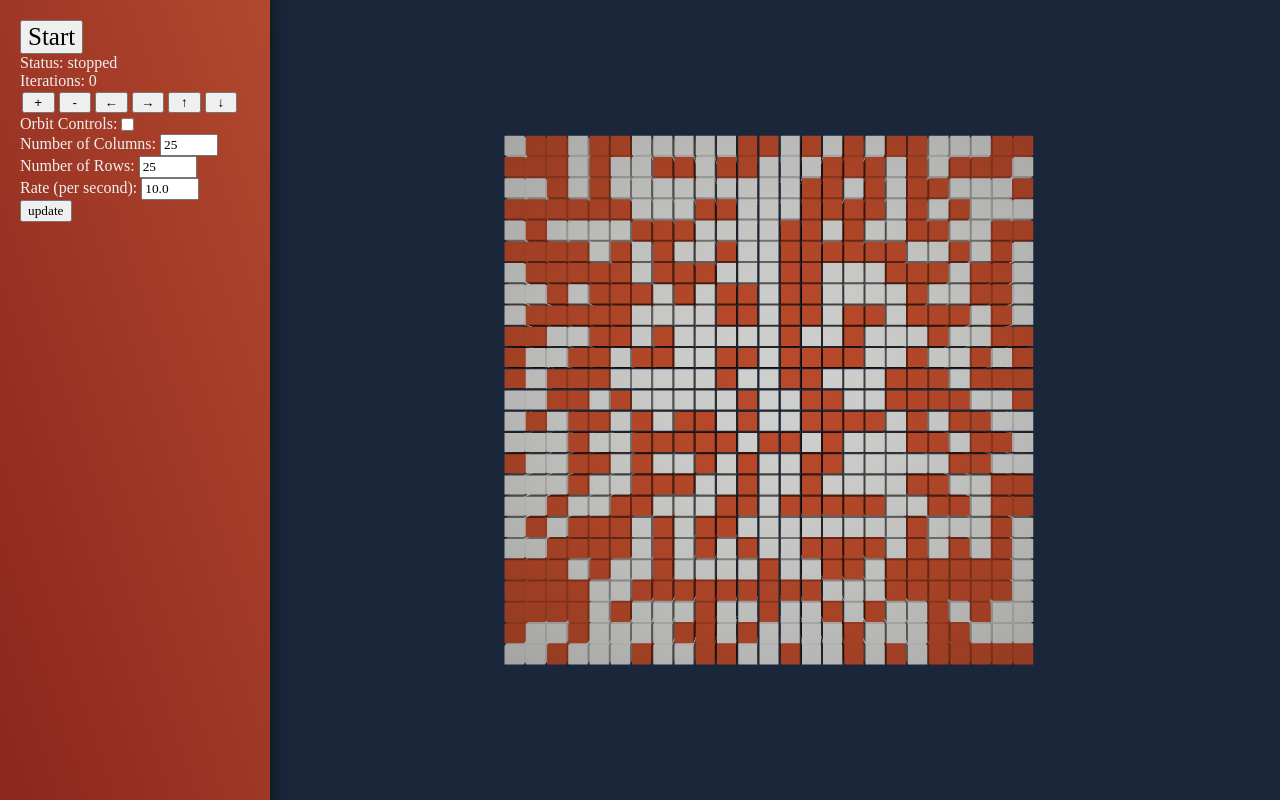
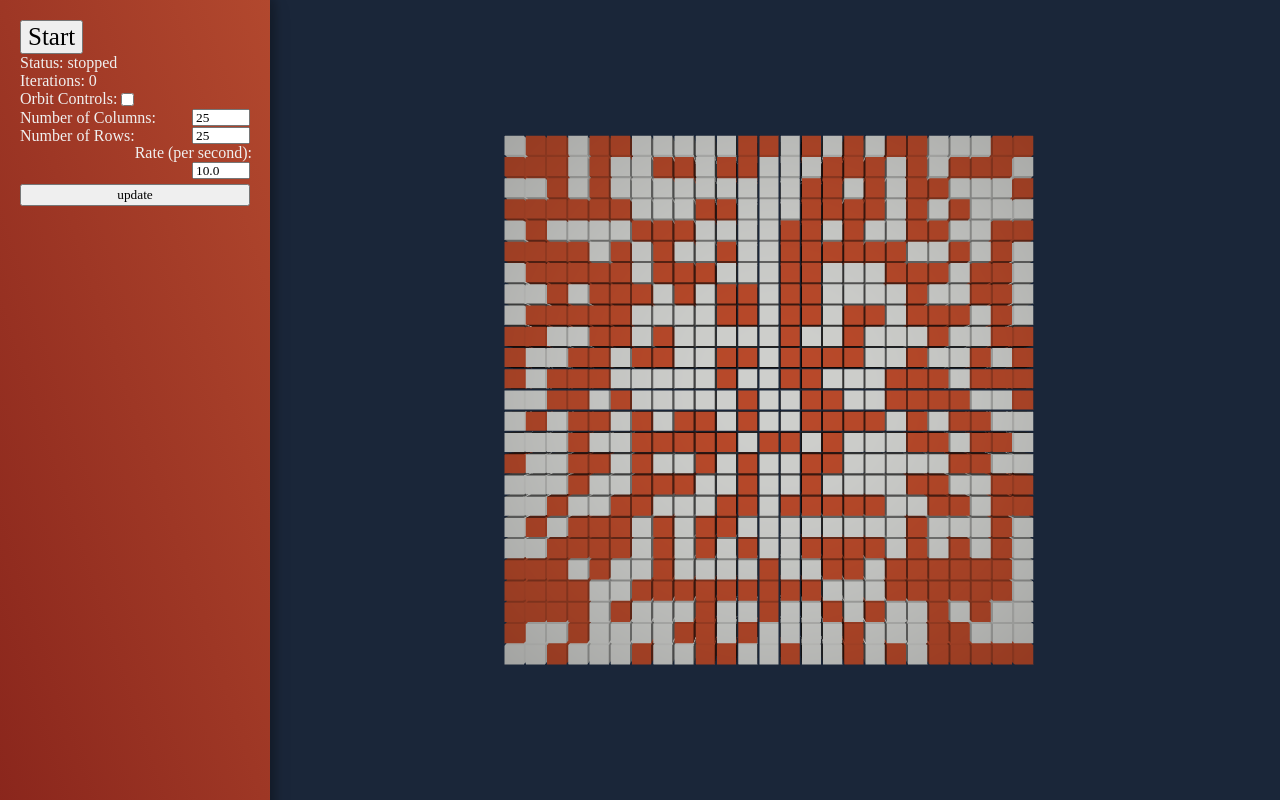
Before and after one commit to SamuelTribeUK/Game-of-Life, a website with bundled scripts: page src/index.html in a window 1280 px wide. Built offline with nearby package versions, Linux system fonts and the light colour scheme.

Commit message:
Removed sidebar camera controls as they provide confusion and require a lot more code to fully implement

```diff
--- a/src/index.html
+++ b/src/index.html
@@ -12,14 +12,6 @@
 	<button class="stopStart" id="stopStart">Start</button>
 	<p id="status"></p>
 	<p id="iterations"></p>
-	<div class="cameraControls" id="cameraControls">
-		<button class="moveCamera" id="zoomIn">+</button>
-		<button class="moveCamera" id="zoomOut">-</button>
-		<button class="moveCamera" id="cameraLeft">&larr;</button>
-		<button class="moveCamera" id="cameraRight">&rarr;</button>
-		<button class="moveCamera" id="cameraUp">&uarr;</button>
-		<button class="moveCamera" id="cameraDown">&darr;</button>
-	</div>
 
 	<div class="orbitToggle">
 		<label class="orbitBox" for="orbitControls">Orbit Controls:</label>
@@ -28,20 +20,20 @@
 
 	<form>
 		<div class="xInputs">
-			<label class="xInput" for="xSizeInput">Number of Columns: </label>
-			<input class="xInput" type="number" id="xSizeInput" min="1" required><br>
+			<label class="inputLabel" for="xSizeInput">Number of Columns:</label>
+			<input class="inputField" type="number" id="xSizeInput" min="1" required>
 		</div>
 		<div class="yInputs">
-			<label class="yInput" for="ySizeInput">Number of Rows: </label>
-			<input class="yInput" type="number" id="ySizeInput" min="1" required><br>
+			<label class="inputLabel" for="ySizeInput">Number of Rows:</label>
+			<input class="inputField" type="number" id="ySizeInput" min="1" required>
 		</div>
 		<div class="timeInputs">
-			<label class="timeInput" for="timeoutInput">Rate (per second): </label>
-			<input class="timeInput" type="number" id="timeoutInput" min="0.1" step="0.1" required><br>
+			<label class="inputLabel" for="timeoutInput">Rate (per second):</label>
+			<input class="inputField" type="number" id="timeoutInput" min="0.1" step="0.1" required>
 		</div>
 
 		<div class="submitValues">
-			<input type="submit" id="submit" value="update">
+			<input class="updateButton" type="submit" id="submit" value="update">
 		</div>
 	</form>
 </div>
--- a/src/index.js
+++ b/src/index.js
@@ -192,24 +192,6 @@ let updateColours = function() {
 let attachClickEvents = function() {
 	let element = document.querySelector("#stopStart");
 	element.addEventListener("click", stopStart);
-
-	element = document.querySelector("#zoomIn");
-	element.addEventListener("click", zoomIn);
-
-	element = document.querySelector("#zoomOut");
-	element.addEventListener("click", zoomOut);
-
-	element = document.querySelector("#cameraLeft");
-	element.addEventListener("click", sidePanelCameraControls);
-
-	element = document.querySelector("#cameraRight");
-	element.addEventListener("click", sidePanelCameraControls);
-
-	element = document.querySelector("#cameraUp");
-	element.addEventListener("click", sidePanelCameraControls);
-
-	element = document.querySelector("#cameraDown");
-	element.addEventListener("click", sidePanelCameraControls);
 
 	element = document.querySelector("#submit");
 	element.addEventListener("click", newGameBoard);
@@ -408,17 +390,7 @@ let notify = function(text, type, duration) {
 let disableOrbit = function() {
 	controls.enabled = false;
 	orbitToggle = false;
-	toggleControls(true);
 	document.addEventListener("keydown", arrowKeyCameraControls);
-}
-
-// toggleControls enables/disables the camera control buttons on the side bar depending on their current state
-let toggleControls = function(enable) {
-	let cameraControls = document.getElementById("cameraControls");
-	let buttons = cameraControls.getElementsByTagName("button");
-	for (let i = 0; i < buttons.length; i++) {
-		buttons[i].disabled = !enable;
-	}
 }
 
 /* toggleOrbitControls handles the orbit camera controls being enabled/disabled and configures the target of the camera.
@@ -432,7 +404,6 @@ let toggleOrbitControls = function() {
 		controls.target = (new Vector3((xSize - 1) / 2, (ySize - 1) / 2, 0));
 		orbitToggle = true;
 		notify("Orbit controls enabled", "success", 5000);
-		toggleControls(false);
 		render();
 	} else {
 		// Disable orbit controls
@@ -443,6 +414,10 @@ let toggleOrbitControls = function() {
 /* arrowKeyCameraControls manages the camera location movement, requesting an animation frame after camera movement to
  * render the changes on the canvas */
 let arrowKeyCameraControls = function(event) {
+	let direction = new Vector3;
+	camera.getWorldDirection(direction);
+
+	if (direction.z < 0) {
 		switch (event.key) {
 			case 'ArrowUp' || 'Up':
 				camera.position.y += 1;
@@ -456,38 +431,21 @@ let arrowKeyCameraControls = function(event) {
 			case 'ArrowDown' || 'Down':
 				camera.position.y -= 1;
 		}
+	} else {
+		switch (event.key) {
+			case 'ArrowUp' || 'Up':
+				camera.position.y += 1;
+				break;
+			case 'ArrowLeft' || 'Left':
+				camera.position.x += 1;
+				break;
+			case 'ArrowRight' || 'Right':
+				camera.position.x -= 1;
+				break;
+			case 'ArrowDown' || 'Down':
+				camera.position.y -= 1;
+		}
+	}
+
 	requestAnimationFrame(render);
 }
-
-/* sidePanelCameraControls handles the side panel button camera movement, requesting an animation frame after camera
- * movement to render the changes on the canvas */
-let sidePanelCameraControls = function(event) {
-	switch (event.target.id) {
-		case 'cameraUp':
-			camera.position.y += 1;
-			break;
-		case 'cameraLeft':
-			camera.position.x -= 1;
-			break;
-		case 'cameraRight':
-			camera.position.x += 1;
-			break;
-		case 'cameraDown':
-			camera.position.y -= 1;
-	}
-	if (!(orbitToggle)) requestAnimationFrame(render);
-}
-
-/* zoomIn handles the side panel button zoom in control, requesting an animation frame after camera movement to render
- * the changes on the canvas */
-let zoomIn = function() {
-	camera.position.z -= 1;
-	if (!(orbitToggle)) requestAnimationFrame(render);
-}
-
-/* zoomOut handles the side panel button zoom out control, requesting an animation frame after camera movement to render
- * the changes on the canvas */
-let zoomOut = function() {
-	camera.position.z += 1;
-	if (!(orbitToggle)) requestAnimationFrame(render);
-}
--- a/src/main.css
+++ b/src/main.css
@@ -41,12 +41,6 @@ canvas {
     margin: 0 0;
 }
 
-.moveCamera {
-    float: left;
-    width: 13%;
-    margin: 2px;
-}
-
 .orbitBox {
     float: left;
 }
@@ -55,16 +49,29 @@ canvas {
     display: inline-block;
 }
 
+.inputField {
+    float: right;
+    margin-right: 20px;
+    height: 11px;
+}
+
+.inputLabel {
+    float: left;
+}
+
+.updateButton {
+    margin-right: 10px;
+    width: 230px;
+}
+
+.updateButton {
+    font-family: "Cascadia Code", serif;
+    margin-top: 5px;
+}
+
 input[type="number"] {
     width: 50px;
     font-family: "Cascadia Code", serif;
-}
-input[type="submit"] {
-    font-family: "Cascadia Code", serif;
-}
-
-.sidepanel button {
-    display: inline;
 }
 
 .stopStart {
```
Lines whose indentation alone changed are shown as unchanged.
